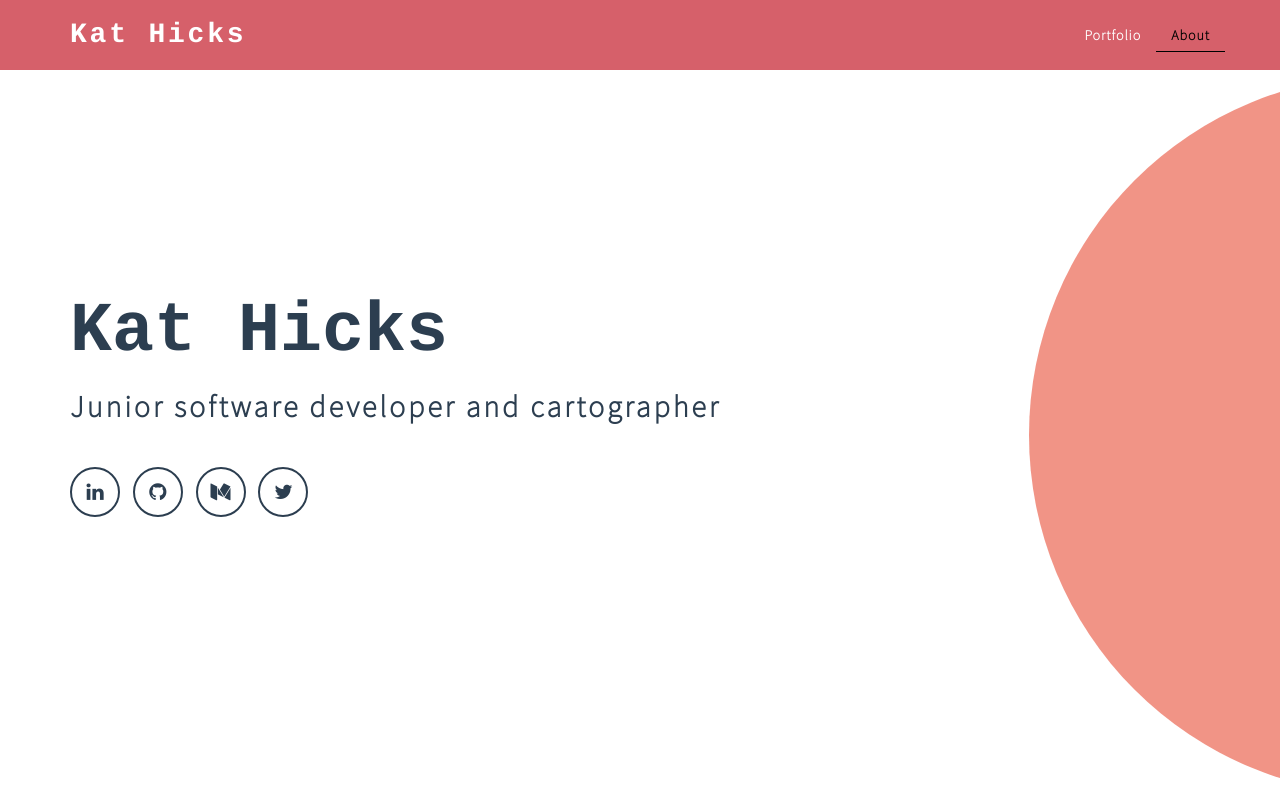
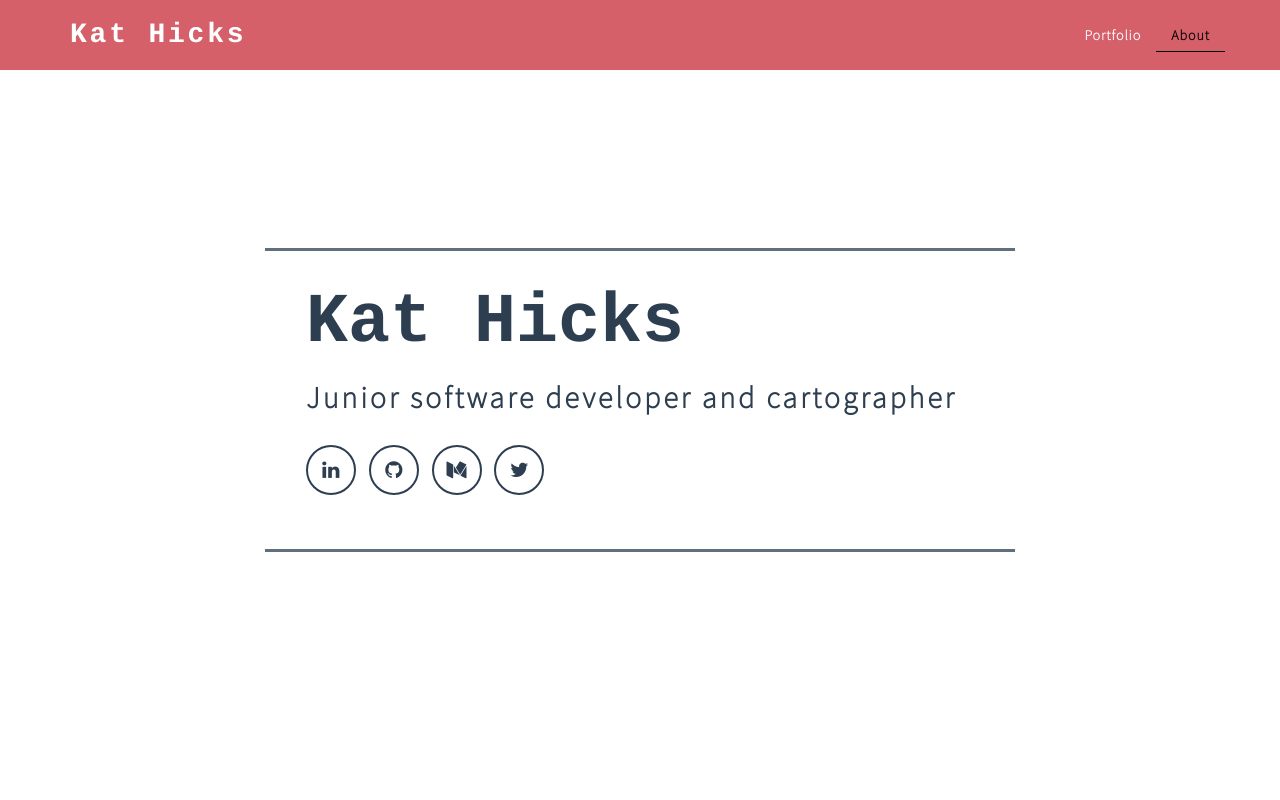
Before and after one commit to kathicks/personal_website, a plain HTML site: page index.html in a window 1280 px wide. Shown: the top 800 px of the page. Drawn offline with nearby package versions, Linux system fonts and the light colour scheme.

Commit message:
Amended landing page and made about page match

```diff
--- a/css/main.css
+++ b/css/main.css
@@ -23,29 +23,23 @@ header {
   justify-content: center;
 }
 
-.circle {
-  background-color: #ED705E;
-  opacity: 0.75;
-  height: 90vh;
-  width: 90vh;
-  border-radius: 50%;
-  float: right;
-  position: absolute;
-  top: 63.75%; left: 114%;
-  transform: translate(-50%,-50%);
-}
-
 .name {
   font-family: Courier;
   font-size: 5em;
+  padding-top: 13px;
 }
 
 .skills {
   letter-spacing: 0.1em;
 }
 
+.intro-text {
+  margin-left: 3.2vw;
+}
+
 .social-links {
   padding-top: 3%;
+  padding-bottom: 40px;
 }
 
 .btn-outline {
@@ -297,11 +291,11 @@ header {
 }
 
 .about-info {
-  margin-top: 75px;
+  margin-top: 55px;
 }
 
 .text {
-  padding-top: 20px;
+  padding-top: 12px;
   font-family: 'Source Sans Pro', sans-serif;
 }
 
--- a/index.html
+++ b/index.html
@@ -56,8 +56,9 @@
     <header>
         <div class="container">
             <div class="row">
-                <div class="col-sm-12">
-                    <div class="circle"></div>
+                <div class="col-sm-8 col-sm-offset-2">
+                  <div class="landing">
+                    <hr>
                     <div class="intro-text">
                       <h1 class="name">Kat Hicks</h1>
                       <h2 class="skills"><span class="animated">Junior software developer and cartographer</spam></h2>
@@ -75,6 +76,8 @@
                               <a href="https://twitter.com/katmhicks" class="btn-social btn-outline" target="_blank"><i class="fa fa-fw fa-twitter"></i></a>
                           </li>
                       </ul>
+                    </div>
+                    <hr>
                   </div>
                 </div>
             </div>
@@ -296,16 +299,16 @@
     <section id="about" class="about">
         <div class="container">
             <div class="row">
-                <div class="col-lg-12 col-sm-12">
+                <div class="col-sm-10 col-sm-offset-1">
                     <div class="about-info">
                         <div class="profile-pic" style="background-image: url('img/profile_image.jpg'); background-size: auto 200px;">
                         </div>
                         <div class="text">
                             <hr>
-                            <p><b>I'm a young professional embarking on a career in software development and have spent the last two years working as a map-maker at the British Red Cross.</b> I've got degrees in Geography and Art &amp; Design, and spend
+                            <p>I'm a young professional embarking on a career in software development and have spent the last two years working as a map-maker at the British Red Cross. I've got degrees in Geography and Art &amp; Design, and spend
                                 a lot of time teaching myself things too.</p>
                             <p>I'm genuinely interested in most things and am currently keen on open data, data visualisation and climbing.</p>
-                            <p><b>I'm keen to connect with people working on similar things, receive feedback on my work and hear about any relevant job openings.</b> If you have any questions or comments, or have an opening that you think would suit me,
+                            <p>I'm keen to connect with people working on similar things, receive feedback on my work and hear about any relevant job openings. If you have any questions or comments, or have an opening that you think would suit me,
                                 please get in touch!</p>
                             <hr>
                             <br>
```
Lines whose indentation alone changed are shown as unchanged.
